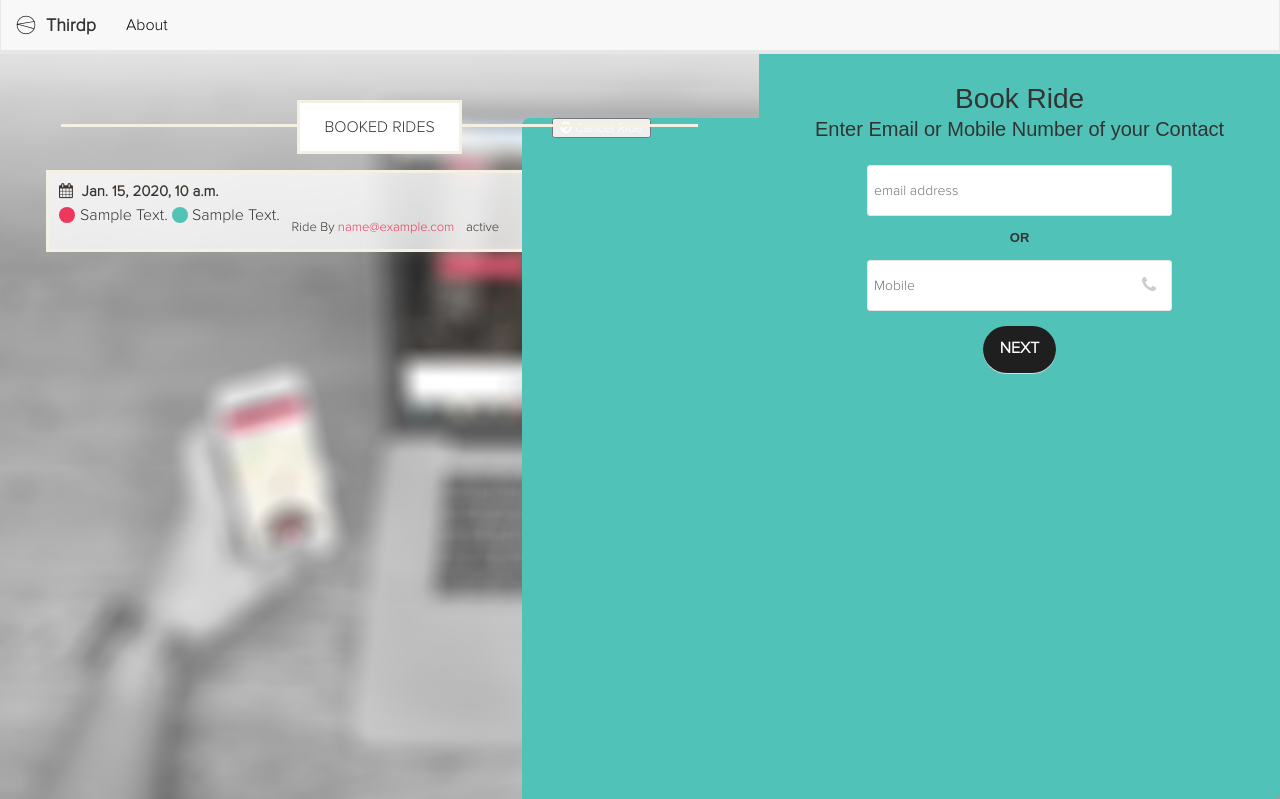
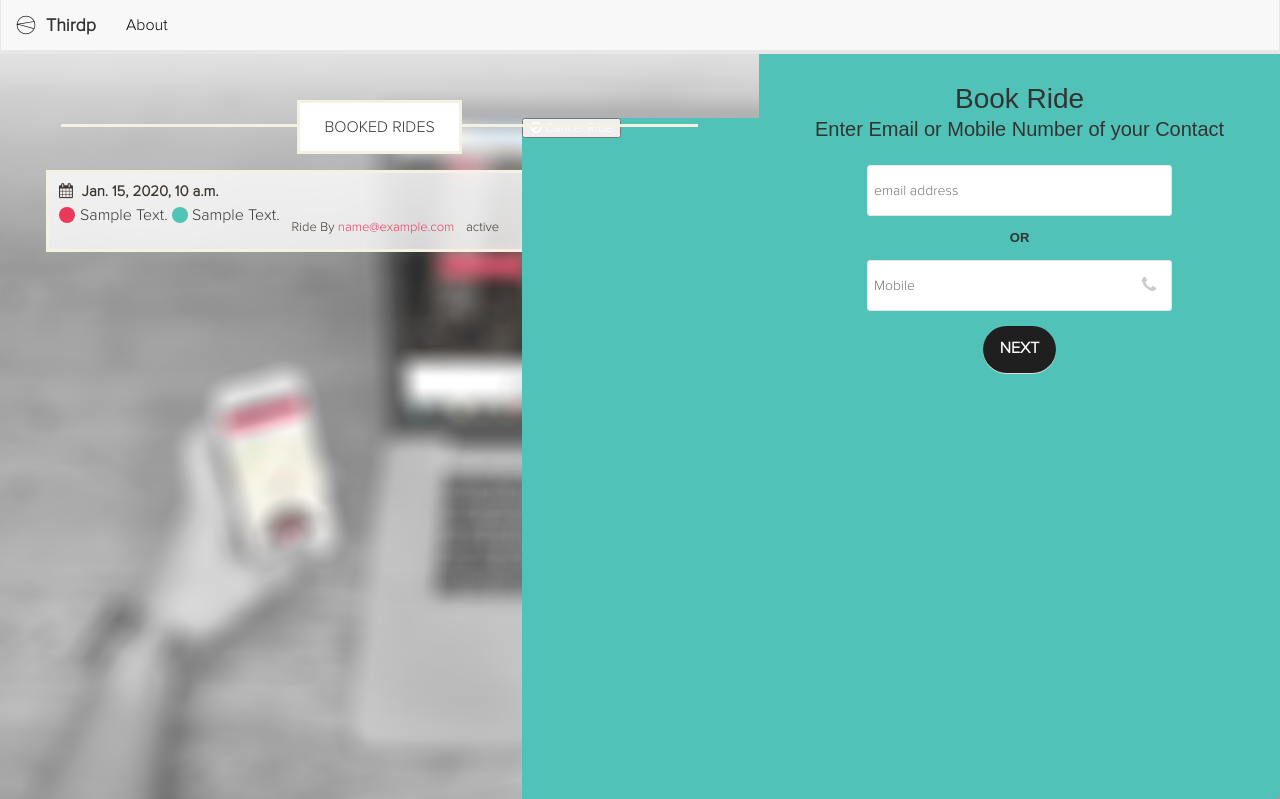
Before and after one commit to The-Akatsuki/thirdp, a Django app: template src/templates/dashboard.html in a window 1280 px wide. Shown: the top 799 px of the page. Run offline with Django 3.2, Linux system fonts and the light colour scheme; the template is opened without the code that fills it: most values are stand-ins (such as "Sample title", 1, 10 or a date in 2020); some libraries are stand-ins or nearby versions.

```diff
--- a/src/templates/dashboard.html
+++ b/src/templates/dashboard.html
@@ -77,7 +77,7 @@
                                         </li><!-- end .ride-date -->
                                         {% if bookedRide.ride_id is not None %}
                                        <li class="buttonStyle redbuttons">
-                                          <form method="POST" action="{% url 'ride:cancelRide' %}">
+                                          <form method="POST" action="{% url 'ride:cancelRide' %}" style="padding: 0;margin: 0">
                                           {% csrf_token %}
                                           <input type="hidden" name="ride_id" value="{{ bookedRide.ride_id }}">
                                             <button type="submit">
```
